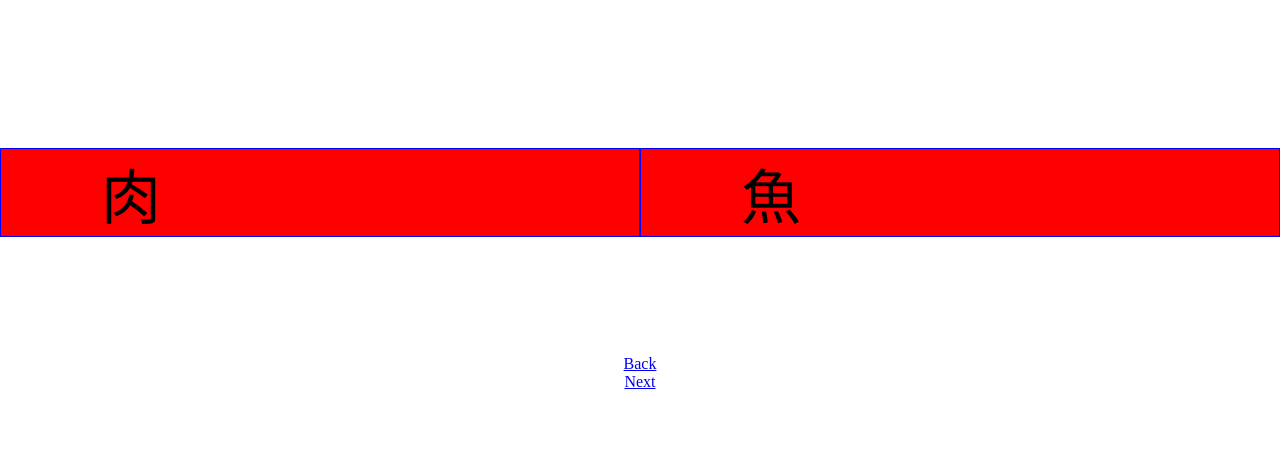
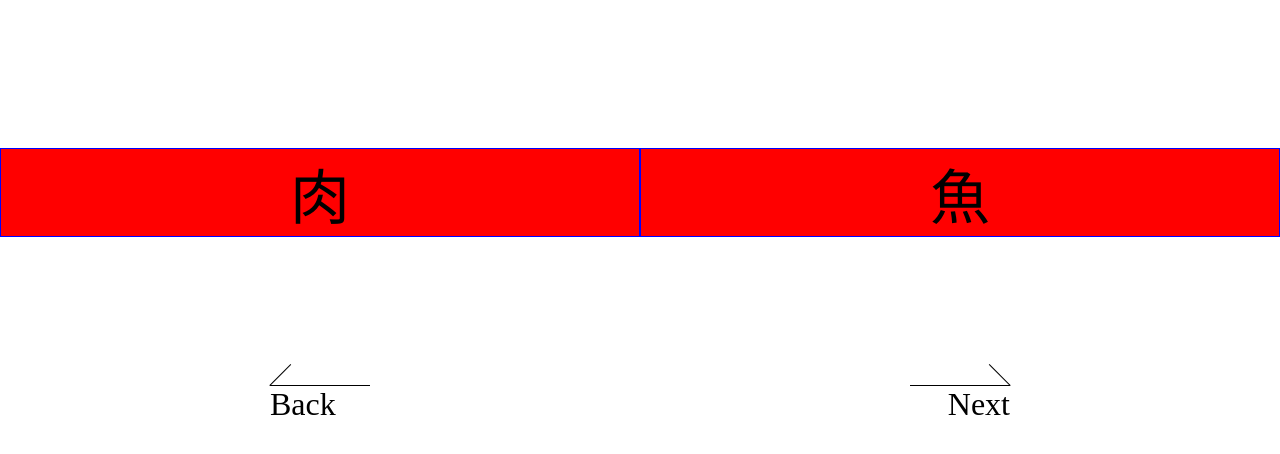
Before and after one commit to BPkuma/KonnaKanji, a plain HTML site: page index.html in a window 1280 px wide. Shown: the part 492-946 px from the top of the page. Before the commit the page ends 883 px from the top, so only its background shows below. Drawn offline with Linux system fonts and the light colour scheme.

Commit message:
矢印の装飾、その他微調整

```diff
--- a/css/styles.css
+++ b/css/styles.css
@@ -20,9 +20,7 @@
 .hidden, #answerBoard.hidden, #question.hidden {
   display: none;
 }
-
-
-
+/***********************トップ画面*******************************/
 h1 {
   width: 100%;
   height: 100%;
@@ -37,9 +35,8 @@
   vertical-align: middle;
   font-size: 100px;
   font-weight: normal;
-      /* background-color: aqua; */
 }
-
+/**************************質問・回答画面******************************/
 /*flexを入れ子にしてさらに調整*/
 main {
   width: 100%;
@@ -52,6 +49,7 @@
   flex-direction: column;
 }
 
+/*質問*/
 #question {
   text-align: center;
   /* background-color: pink; */
@@ -66,11 +64,13 @@
   align-items: center;
 }
 
+/*回答*/
 #answerBoard {
   display: flex;
   height: 100%;
   background-color: red;
   width: 100%;
+  text-align: center;
 }
 
 a {
@@ -85,9 +85,68 @@
   width: 50%;
   font-size: 60px;
   height: 30%;
-      padding: 0 10px 0 100px;
+  padding: 0;
 }
 
+/*ページ切り替えBack、Next*/
+.nav {
+  display: flex;
+  justify-content: space-around;
+}
+
+.back, .next {
+  padding-bottom: 10%;
+}
+
+.arrow a, .back a, .next a {
+  text-decoration: none;
+  display: block;
+  color: black;
+  font-size: xx-large;
+
+}
+.next a {
+  text-align: right;
+}
+
+/*矢印・共通*/
+.arrow {
+  position: relative;
+  width: 100px;
+  margin: 30px;
+}
+
+.back.arrow1, .next.arrow1  {
+  height: 1px;
+  background-color: #000;
+  padding: 0;
+}
+/*矢印・左*/
+.back.arrow2 {
+  position: absolute;
+  top: 0;
+  left: 0;
+  transform-origin: left bottom;
+  width: 30px;
+  height: 1px;
+  background-color: #000;
+  transform: rotate(-45deg);
+  padding: 0;
+}
+/*矢印・右*/
+.next.arrow2 {
+  position: absolute;
+  top: 0;
+  right: 0;
+  transform-origin: right bottom;
+  width: 30px;
+  height: 1px;
+  background-color: #000;
+  transform: rotate(45deg);
+  padding: 0;
+}
+
+/******************漢字の結果画面******************************/
   #resultField {
     display: flex;
     margin-top: 100px;
--- a/index.html
+++ b/index.html
@@ -11,9 +11,7 @@
 <body>
   <div class="container">
     <header>
-      <div class="title">
         <h1>こんな漢字</h1>
-      </div>
     </header>
     <main class="hidden">
       <div id="question">
@@ -27,12 +25,22 @@
         <div class="result01"><img src=""></div>
         <div class="result02"><img src=""></div>
       </div>
-
-      <!--Back、Nextボタン追加-->
+    </main>
+  </div>
+  <!--ページ切り替えリンク-->
+  <div class="nav">
+    <!--Back矢印-->
+    <div class="arrow">
+      <a href="#" class="back arrow1"></a>
+      <a href="#" class="back arrow2"></a>
       <div class="back"><a href="#">Back</a></div>
+    </div>
+    <!--Next矢印-->
+    <div class="arrow">
+      <a href="#" class="next arrow1"></a>
+      <a href="#" class="next arrow2"></a>
       <div class="next"><a href="#">Next</a></div>
-
-    </main>
+    </div>
   </div>
 
 <footer>
```
Lines whose indentation alone changed are shown as unchanged.
